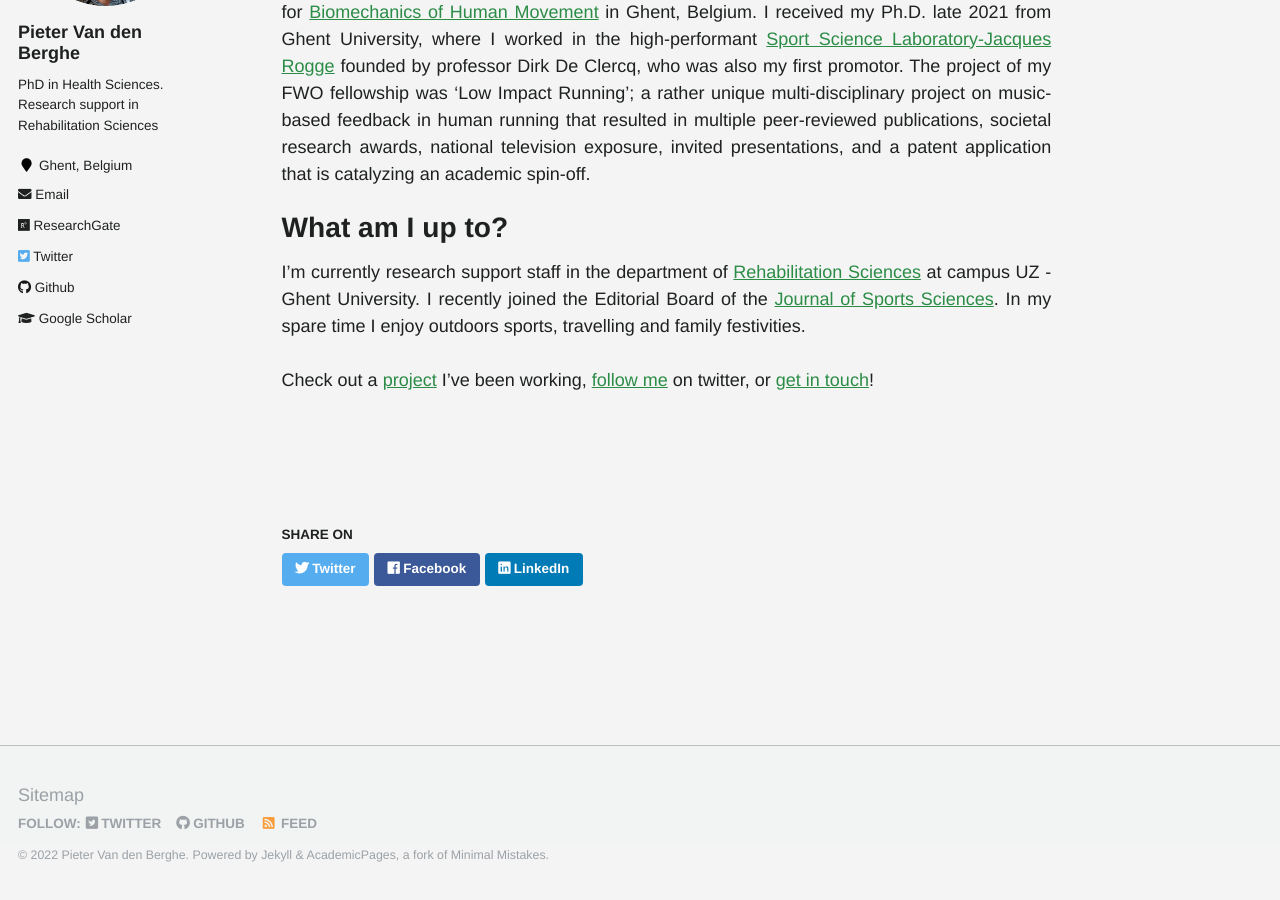
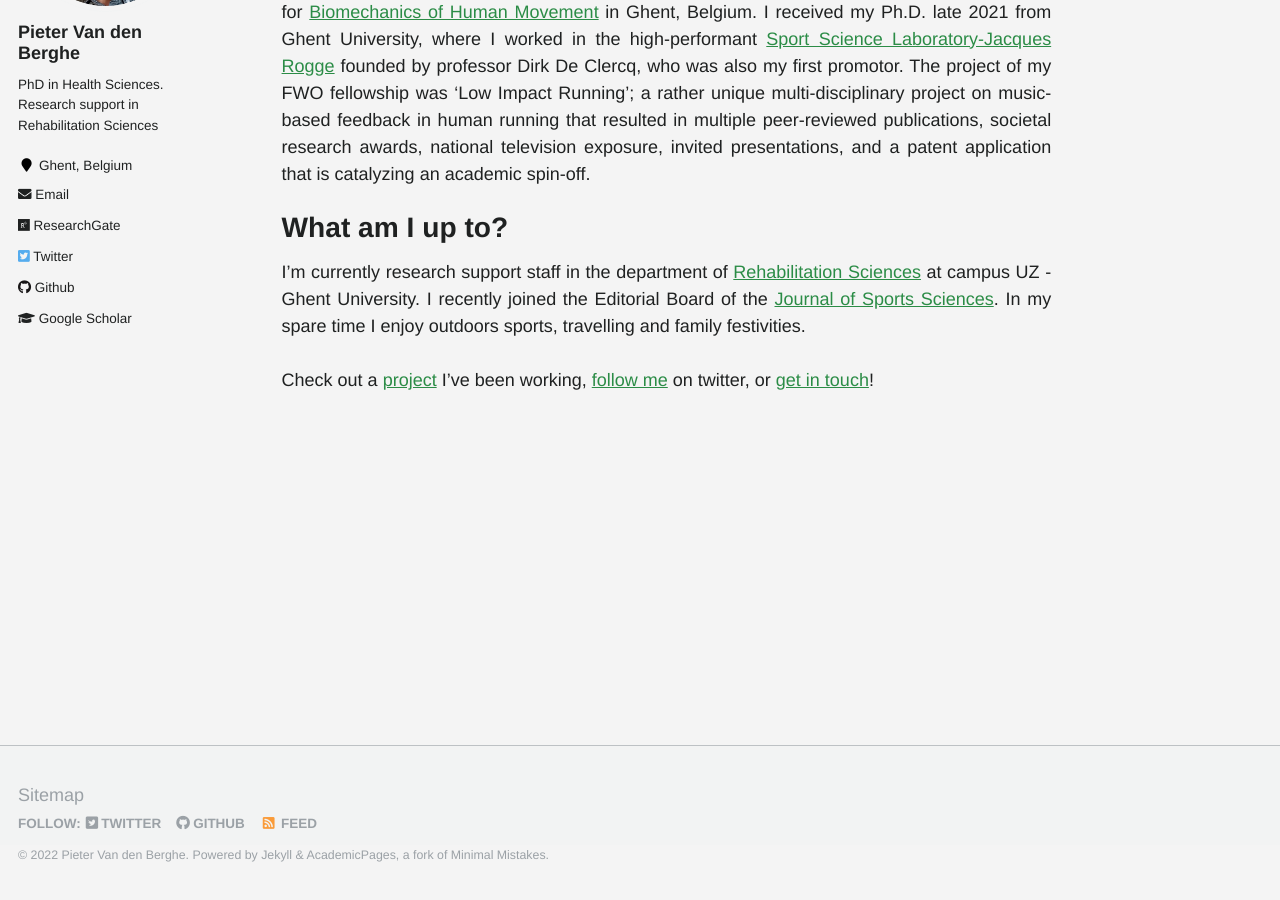
Before and after one commit to pivdnber/pivdnber.github.io, a Jekyll site: the page built from _pages/about.md, in a window 1280 px wide and 900 px high, scrolled down 455 px. Built offline with Jekyll 4.4.1, drawn with Linux system fonts in a browser that asks for light colours.

Commit message:
remove share post

```diff
--- a/_layouts/single.html
+++ b/_layouts/single.html
@@ -72,8 +72,6 @@ layout: default
         {% include page__taxonomy.html %}
       </footer>
 
-      {% if page.share %}{% include social-share.html %}{% endif %}
-
       {% include post_pagination.html %}
     </div>
 
```
